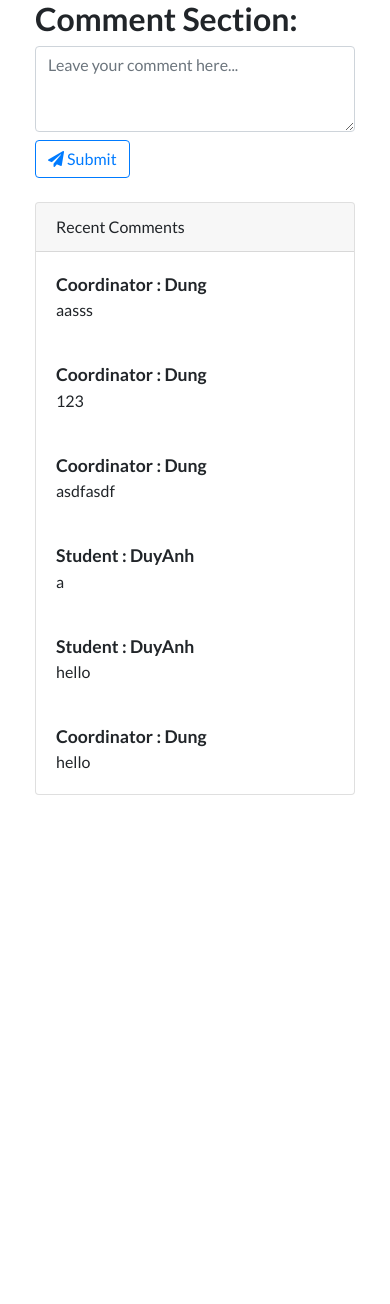
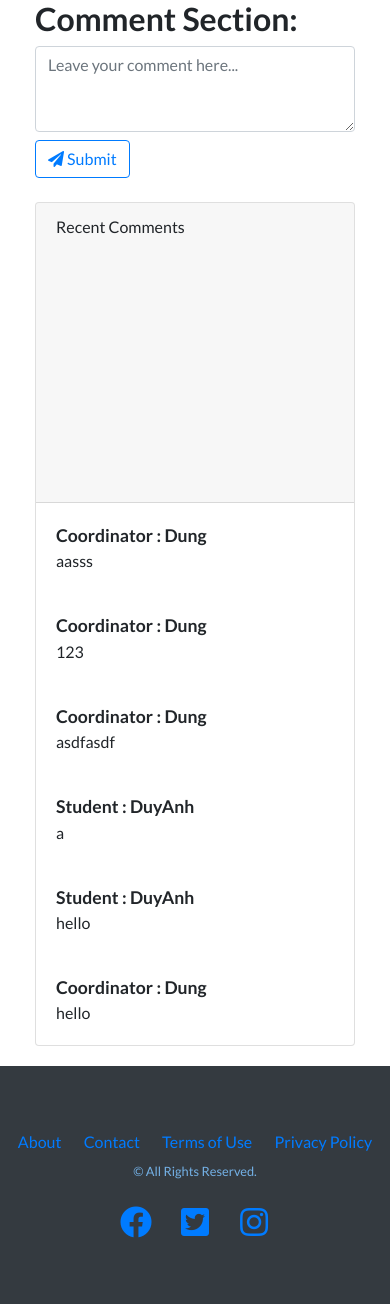
Before and after one commit to scholarFane/NaplanDau, a PHP site: page /CoordinatorHome.php?submit-coordinator=37 in a window 390 px wide. Shown: the part 1005-2309 px from the top of the page. Before the commit the page ends 1800 px from the top, so only its background shows below. Run offline with PHP 8.4, Linux system fonts and the light colour scheme; a user stored in the database is signed in; data comes from the database, SQL or seed files in the repository; grey boxes labelled with a size stand in for pictures from a placeholder-image service; some libraries are stand-ins or nearby versions.

Commit message:
responsive(partly)

```diff
--- a/EnterpriseWeb/CoordinatorHome.php
+++ b/EnterpriseWeb/CoordinatorHome.php
@@ -82,6 +82,7 @@
     <div class="content">
       <div class="content-stuff">
         <h2>Student Works:</h2>
+        <div class="table-responsive">
         <table class="table table-striped table-hover">
             <thead class="thead-dark">
                 <tr>
@@ -107,13 +108,13 @@
               ?>
               <tr>
                 <td><?php echo $student_id ?></td>
-                <td><?php echo "<img src='img/". $post_image . "' height='160' width='160'>" ?></td>
+                <td><?php echo "<img class='img-fluid' src='img/". $post_image . "' height='160' width='160'>" ?></td>
                 <td><?php echo "<a href='img/".$post_file." 'target='_blank'>".$post_file."</a>" ?></td>
                 <td><?php echo $term_id; ?></td>
                 <td> <a href="CoordinatorHome.php?submit-coordinator=<?php echo $post_id; ?>" class="btn btn-outline-dark btn-sm"><i class="fas fa-edit"></i></a></td>
                 <td><form id="selected" action="selectedPost.php" method="POST">
                         <input type="hidden" name="postId" value="<?php echo $post_id ?>" />
-                        <input type="checkbox" name="checkSelected" v onclick="document.getElementById('selected').submit()"
+                        <input type="checkbox" name="checkSelected" onchange="this.form.submit()"
                           <?php
                         if($post_status=="1"){
                             echo "checked";
@@ -123,7 +124,7 @@
                     </form>
                     <form id="notselected" action="unselectPost.php" method="POST">
                     <input type="hidden" name="postId" value="<?php echo $post_id ?>" />
-                    <input type="checkbox" name="checkSelected" v onclick="document.getElementById('notselected').submit()"
+                    <input type="checkbox" name="checkSelected" onchange="this.form.submit()"
                              <?php
                         if($post_status=="0"){
                             echo "checked";
@@ -137,6 +138,7 @@
 
             </tbody>
         </table>
+      </div>
       </div>
     </div>
 
--- a/EnterpriseWeb/Student-Table.php
+++ b/EnterpriseWeb/Student-Table.php
@@ -9,7 +9,7 @@
  ?>
 <div class="content">
   <div class="content-stuff">
-    <h2>Student Works:</h2>
+    <div class="table-responsive">
     <table class="table table-striped table-hover">
         <thead class="thead-dark">
             <tr>
@@ -34,7 +34,7 @@
           ?>
           <tr>
             <td><?php echo $student_id ?></td>
-            <td><?php echo "<img src='img/". $post_image . "' height='160' width='160'>" ?></td>
+            <td><?php echo "<img class='img-fluid' src='img/". $post_image . "' height='160' width='160'>" ?></td>
             <td><?php echo "<a href='img/".$post_file." 'target='_blank'>".$post_file."</a>" ?></td>
             <td><?php echo $term_id; ?></td>
             <td> <a href="StudentHome.php?submit-student=<?php echo $post_id; ?>" class="btn btn-outline-dark btn-sm"><i class="fas fa-edit"></i></a></td>
@@ -43,6 +43,7 @@
 
         </tbody>
     </table>
+    </div>
   </div>
 </div>
 
--- a/EnterpriseWeb/StudentHome.php
+++ b/EnterpriseWeb/StudentHome.php
@@ -267,7 +267,7 @@ if(isset($_POST['submit'])){
   <?php } ?>
   </div>
 
-
+ <?php include("Footer.php") ?>
 
 
   <!-- Bootstrap core JavaScript -->
--- a/EnterpriseWeb/css/style.css
+++ b/EnterpriseWeb/css/style.css
@@ -1,16 +1,18 @@
 .grid-container {
     display: grid;
     grid-template-columns: 1fr 5fr;
-    grid-template-rows: 600px;
+    grid-template-rows: 1fr;
     grid-template-areas:
-    "sidebar content";
+    "sidebar content"
+    "footer footer";
 }
 
 @media (max-width: 700px)  {
     .grid-container {
         grid-template-areas:
         "sidebar"
-        "content";
+        "content"
+        "footer";
         grid-template-columns: 1fr;
         grid-template-rows: 1fr;
     }
@@ -34,6 +36,16 @@
 .content {
     grid-area: content;
     margin: 20px;
+    min-height: 600px;
+}
+
+.comment-group {
+    height: 300px;
+    overflow-y: scroll;
+}
+
+.footer {
+    grid-area: footer;
 }
 
 .avatar {
--- a/EnterpriseWeb/submit-coordinator.php
+++ b/EnterpriseWeb/submit-coordinator.php
@@ -112,7 +112,8 @@
                     ?>
                     <div class="card">
 
-                        <div class="card-header">Recent Comments</div>
+                        <div class="card-header comment-group">Recent Comments</div>
+
                         <?php
                             $get_comment = "select * from comment where post_id = '$post_id' ";
                             $run_comment = mysqli_query($conn,$get_comment);
@@ -125,6 +126,7 @@
                               $user_role = $row_user['user_role'];
                               $comment = $row_comment['comment_content'];
                         ?>
+
                         <div class="card-body">
                             <div class="row">
                                 <div class="col-1"><img src="http://placehold.it/80" class="rounded-circle img-fluid"
@@ -136,6 +138,7 @@
 
                             </div>
                         </div>
+
                     <?php } ?>
                     </div>
 
@@ -147,6 +150,51 @@
         </div>
     </div>
     </div>
+    <footer class="footer bg-dark">
+        <div class="container">
+            <div class="row">
+                <div class="col-lg-6 h-100 text-center text-lg-left my-auto">
+                    <ul class="list-inline mb-2">
+                        <li class="list-inline-item">
+                            <a href="#">About</a>
+                        </li>
+                        <li class="list-inline-item"> </li>
+                        <li class="list-inline-item">
+                            <a href="#">Contact</a>
+                        </li>
+                        <li class="list-inline-item"> </li>
+                        <li class="list-inline-item">
+                            <a href="#">Terms of Use</a>
+                        </li>
+                        <li class="list-inline-item"> </li>
+                        <li class="list-inline-item">
+                            <a href="#">Privacy Policy</a>
+                        </li>
+                    </ul>
+                    <p class="text-muted small mb-4 mb-lg-0">&copy; All Rights Reserved.</p>
+                </div>
+                <div class="col-lg-6 h-100 text-center text-lg-right my-auto">
+                    <ul class="list-inline mb-0">
+                        <li class="list-inline-item mr-3">
+                            <a href="#">
+                                <i class="fab fa-facebook fa-2x fa-fw"></i>
+                            </a>
+                        </li>
+                        <li class="list-inline-item mr-3">
+                            <a href="#">
+                                <i class="fab fa-twitter-square fa-2x fa-fw"></i>
+                            </a>
+                        </li>
+                        <li class="list-inline-item">
+                            <a href="#">
+                                <i class="fab fa-instagram fa-2x fa-fw"></i>
+                            </a>
+                        </li>
+                    </ul>
+                </div>
+            </div>
+        </div>
+    </footer>
 
 
     <!-- Bootstrap core JavaScript -->
--- a/EnterpriseWeb/submit-student.php
+++ b/EnterpriseWeb/submit-student.php
@@ -52,6 +52,7 @@
                 <div class="card">
 
                     <div class="card-header">Recent Comments</div>
+                    <div class="comment-group">
                     <?php
                         $get_comment = "select * from comment where post_id = '$post_id' ";
                         $run_comment = mysqli_query($conn,$get_comment);
@@ -64,6 +65,7 @@
                           $user_role = $row_user['user_role'];
                           $comment = $row_comment['comment_content'];
                     ?>
+
                     <div class="card-body">
                         <div class="row">
                             <div class="col-1"><img src="http://placehold.it/80" class="rounded-circle img-fluid"
@@ -74,6 +76,7 @@
                             </div>
 
                         </div>
+                    </div>
                     </div>
                 <?php } ?>
                 </div>
@@ -88,7 +91,6 @@
 </div>
 
 
-
     <!-- Bootstrap core JavaScript -->
     <script src="vendor/jquery/jquery.min.js"></script>
     <script src="vendor/bootstrap/js/bootstrap.bundle.min.js"></script>
```
Also changed, not shown: EnterpriseWeb/ManagerHome.php (+48 -1 lines).
